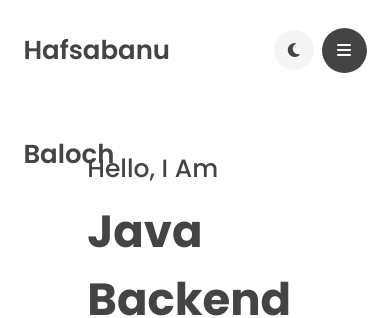
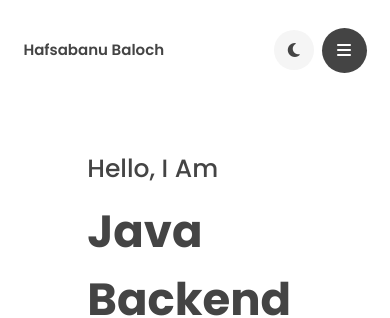
Before and after one commit to hafsa1707/Portfolio, a plain HTML site: page index.html in a window 390 px wide. Shown: the top 318 px of the page. Drawn offline with nearby package versions, Linux system fonts and the light colour scheme; a web font is replaced by a local one.

Commit message:
For Media Responsive Nav Bar Head Size decreased

```diff
--- a/css/style.css
+++ b/css/style.css
@@ -520,7 +520,7 @@ body.dark #moon{
 /* ===== Responsive - Media Query: 574px ===== */
 @media (max-width: 574px) {
     .nav_logo span{
-        font-size: 26px;
+        font-size: 15px;
     }
     .nav_button .btn :not(i){
         display: none;
```
